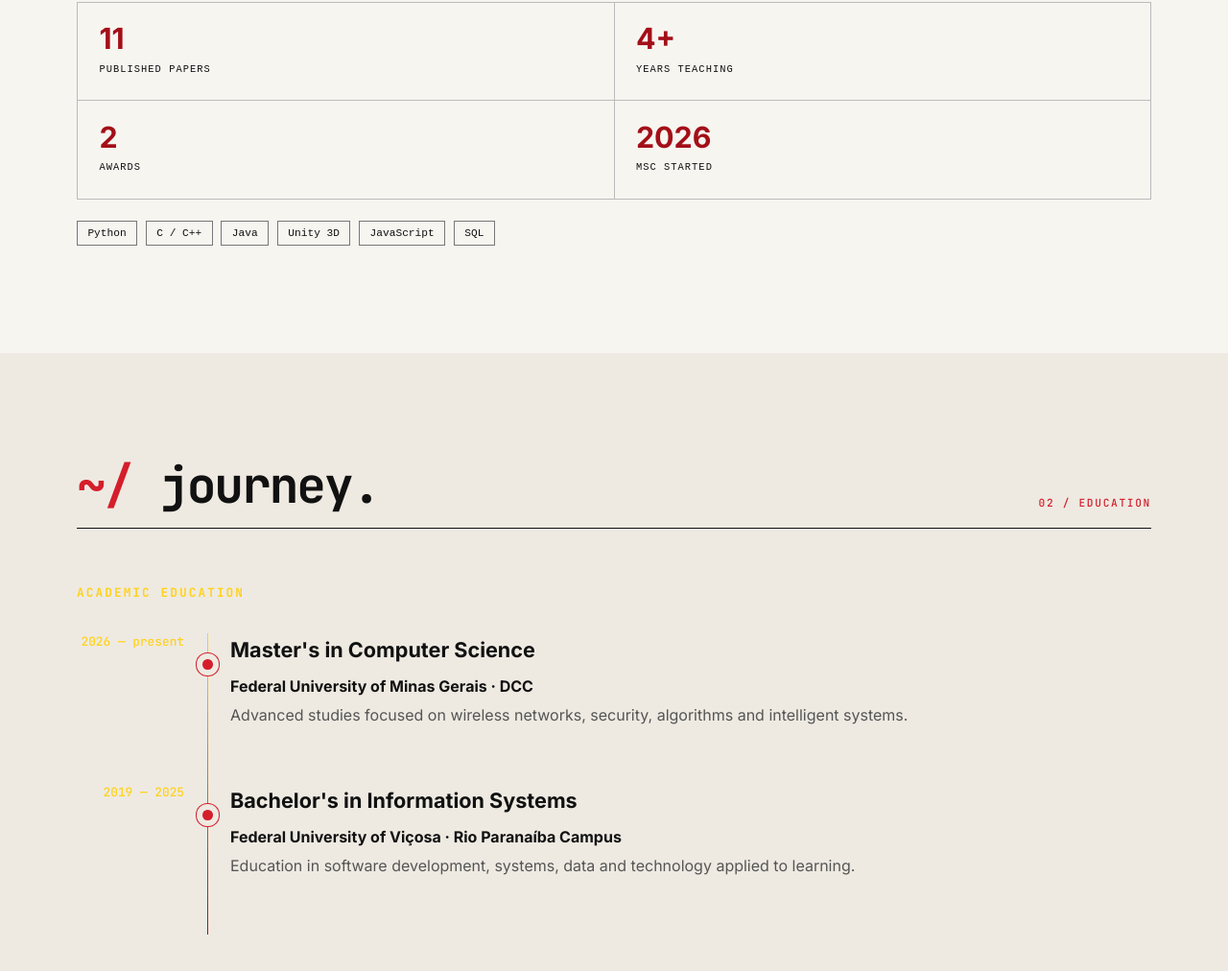
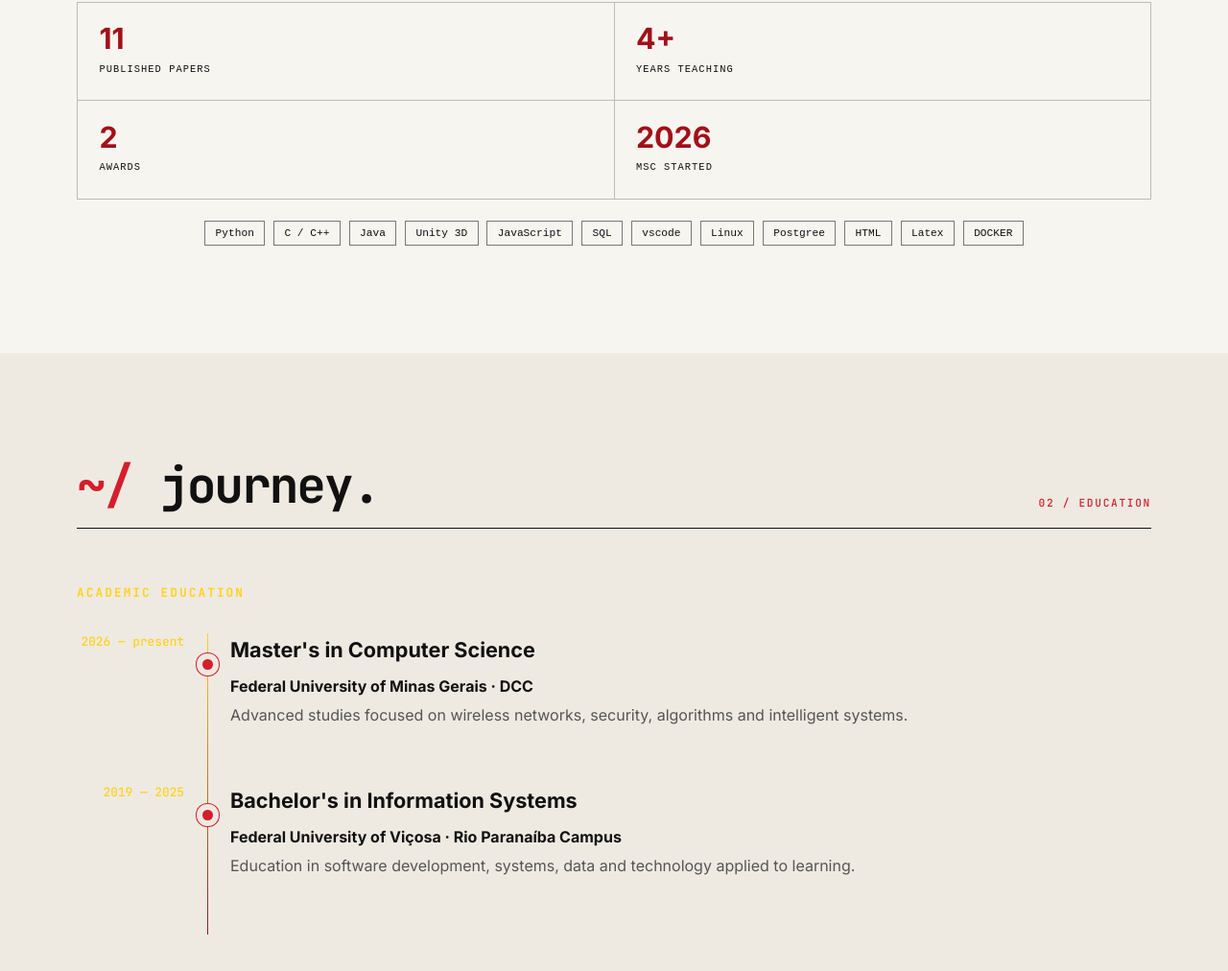
Before and after one commit to Jluckmay/jluckmay.github.io, a plain HTML site: page index.html in a window 1280 px wide. Shown: the part 1370-2382 px from the top of the page at 96% size. Drawn offline with Linux system fonts and the light colour scheme.

Commit message:
interface update

```diff
--- a/index.html
+++ b/index.html
@@ -403,6 +403,7 @@
         flex-wrap: wrap;
         gap: 0.55rem;
         margin-top: 1.4rem;
+        justify-content: center;
       }
       .tag {
         border: 1px solid #777;
@@ -1296,7 +1297,10 @@
               <div class="tags" aria-label="Competências">
                 <span class="tag">Python</span><span class="tag">C / C++</span
                 ><span class="tag">Java</span><span class="tag">Unity 3D</span
-                ><span class="tag">JavaScript</span><span class="tag">SQL</span>
+                ><span class="tag">JavaScript</span><span class="tag">SQL</span
+                ><span class="tag">vscode</span><span class="tag">Linux</span
+                ><span class="tag">Postgree</span><span class="tag">HTML</span
+                ><span class="tag">Latex</span><span class="tag">DOCKER</span>
               </div>
             </div>
           </div>
```
